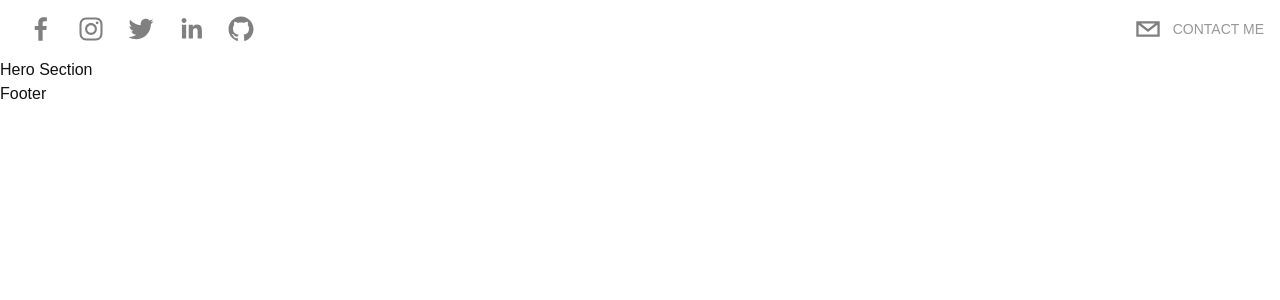
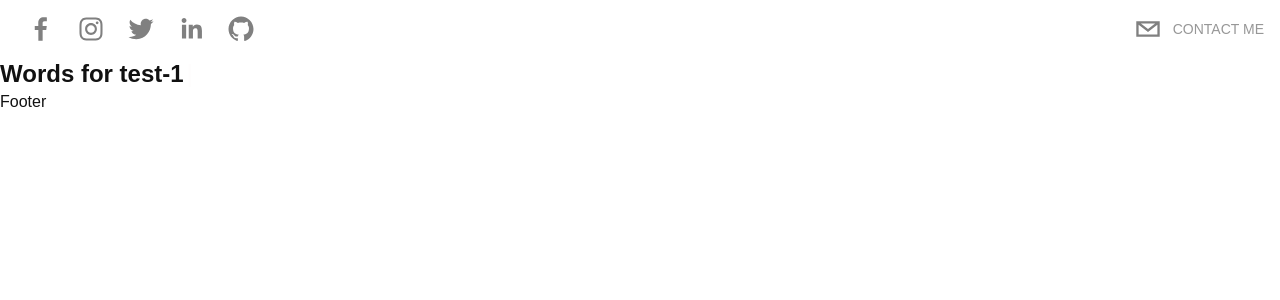
Before and after one commit to RamezTaher/Portfolio, a React (Create React App) app: page / in a window 1280 px wide. Shown: the top 300 px of the page. Built offline with nearby package versions, Linux system fonts and the light colour scheme.

Commit message:
implementing the typewriter

```diff
--- a/src/components/Hero.jsx
+++ b/src/components/Hero.jsx
@@ -1,7 +1,20 @@
 import React from "react"
+import { Cursor, useTypewriter } from "react-simple-typewriter"
 
 const Hero = () => {
-  return <div>Hero Section</div>
+  const [text, count] = useTypewriter({
+    words: ["Words for test", "Words for test-1", "Words for test-3"],
+    loop: true,
+    delaySpeed: 1200,
+  })
+  return (
+    <>
+      <div className="flex items-center text-2xl font-bold">
+        <p>{text}</p>
+        <Cursor cursorColor="#f7abba" />
+      </div>
+    </>
+  )
 }
 
 export default Hero
```
